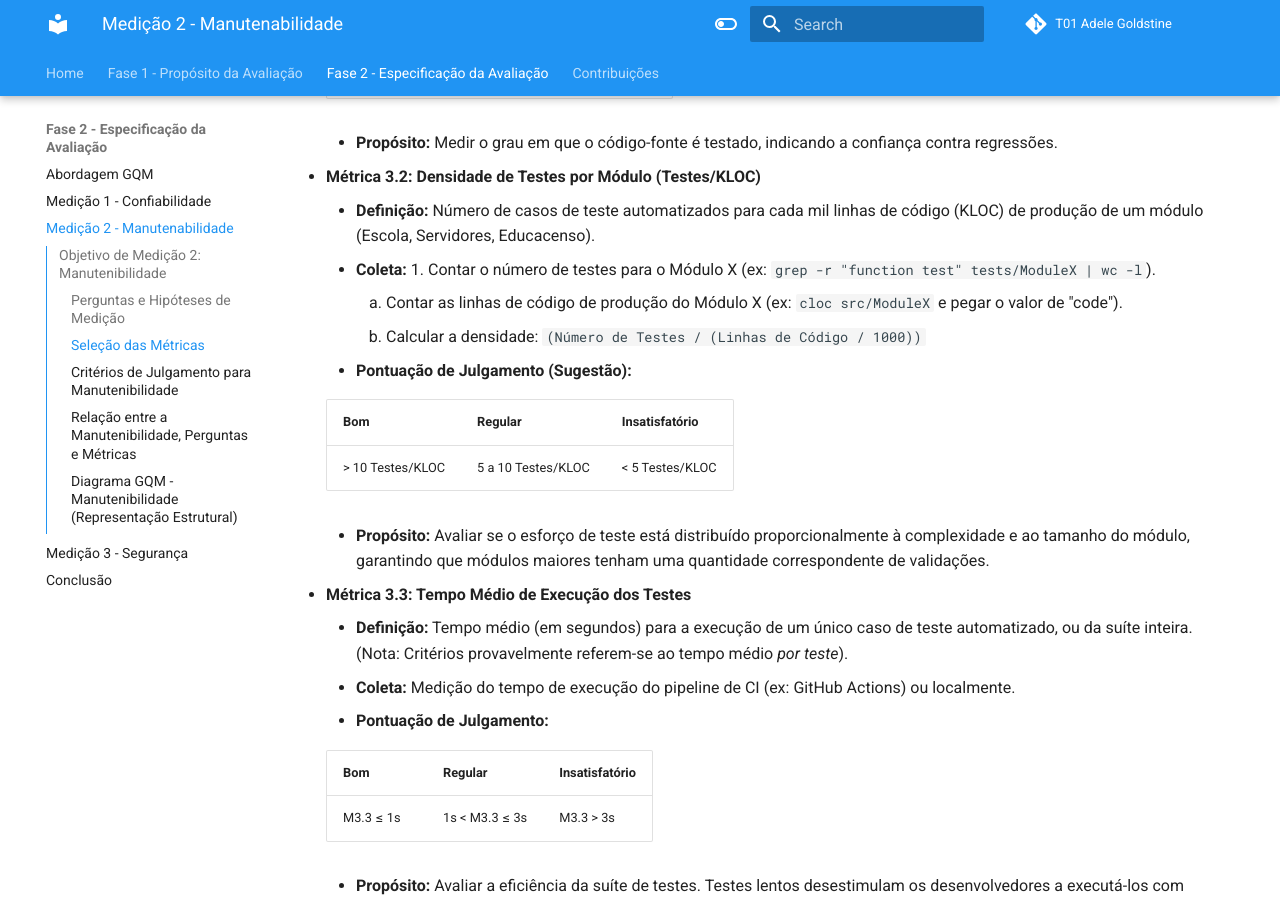
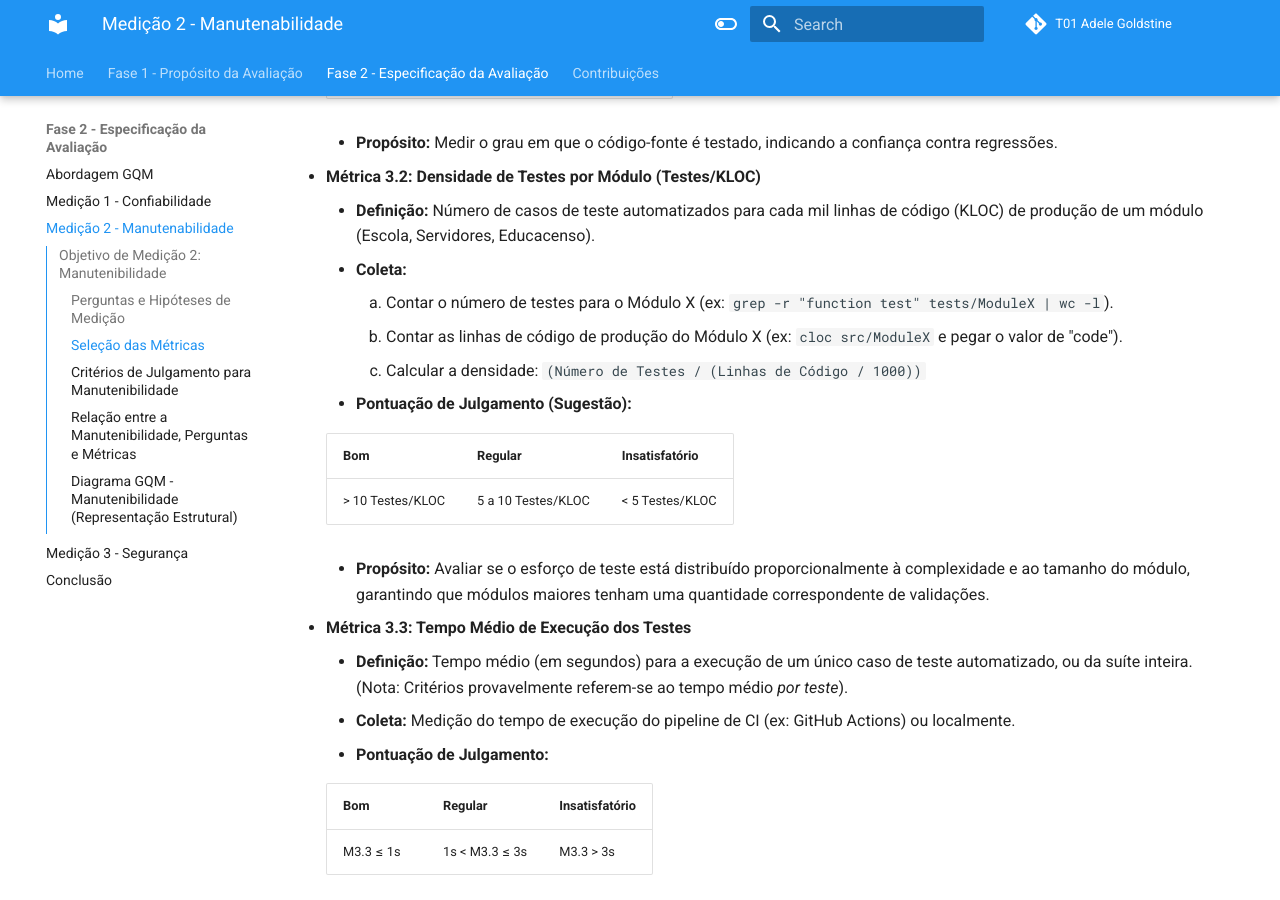
Before and after one commit to FCTE-Qualidade-de-Software-1/2025-2_T01_ADELE-GOLDSTINE, an MkDocs documentation site: the page built from docs/fase_2/gqm_manutenibilidade.md, in a window 1280 px wide and 900 px high, scrolled down 2658 px. Built offline with MkDocs 1.6.1 and Material for MkDocs 9.7.7, drawn with Linux system fonts in a browser that asks for light colours; comment, search, counter and statistics services are not loaded; part of the change alters nothing that is shown; some of the changed text lies outside the part shown.

```diff
--- a/docs/fase_2/gqm_manutenibilidade.md
+++ b/docs/fase_2/gqm_manutenibilidade.md
@@ -75,7 +75,7 @@ Para decompor o objetivo de análise da Manutenibilidade, foram formuladas as se
 
       | Bom | Regular | Insatisfatório |
       |:---|:---|:---|
-      | M2 ≤ 3% | 3% < M2 ≤ 5% | M2 > 5% |
+      | M1.2 ≤ 3% | 3% < M1.2 ≤ 5% | M1.2 > 5% |
 
     * **Propósito:** Medir a quantidade de código duplicado ("copy-paste"). A duplicação aumenta o custo de manutenção, pois correções e alterações precisam ser feitas em múltiplos lugares.
 
@@ -107,7 +107,8 @@ Para decompor o objetivo de análise da Manutenibilidade, foram formuladas as se
 
 * **Métrica 3.2: Densidade de Testes por Módulo (Testes/KLOC)**
     * **Definição:** Número de casos de teste automatizados para cada mil linhas de código (KLOC) de produção de um módulo (Escola, Servidores, Educacenso).
-    * **Coleta:** 1.  Contar o número de testes para o Módulo X (ex: `grep -r "function test" tests/ModuleX | wc -l`).
+    * **Coleta:**
+        1.  Contar o número de testes para o Módulo X (ex: `grep -r "function test" tests/ModuleX | wc -l`).
         2.  Contar as linhas de código de produção do Módulo X (ex: `cloc src/ModuleX` e pegar o valor de "code").
         3.  Calcular a densidade: `(Número de Testes / (Linhas de Código / 1000))`
     * **Pontuação de Julgamento (Sugestão):**
```
